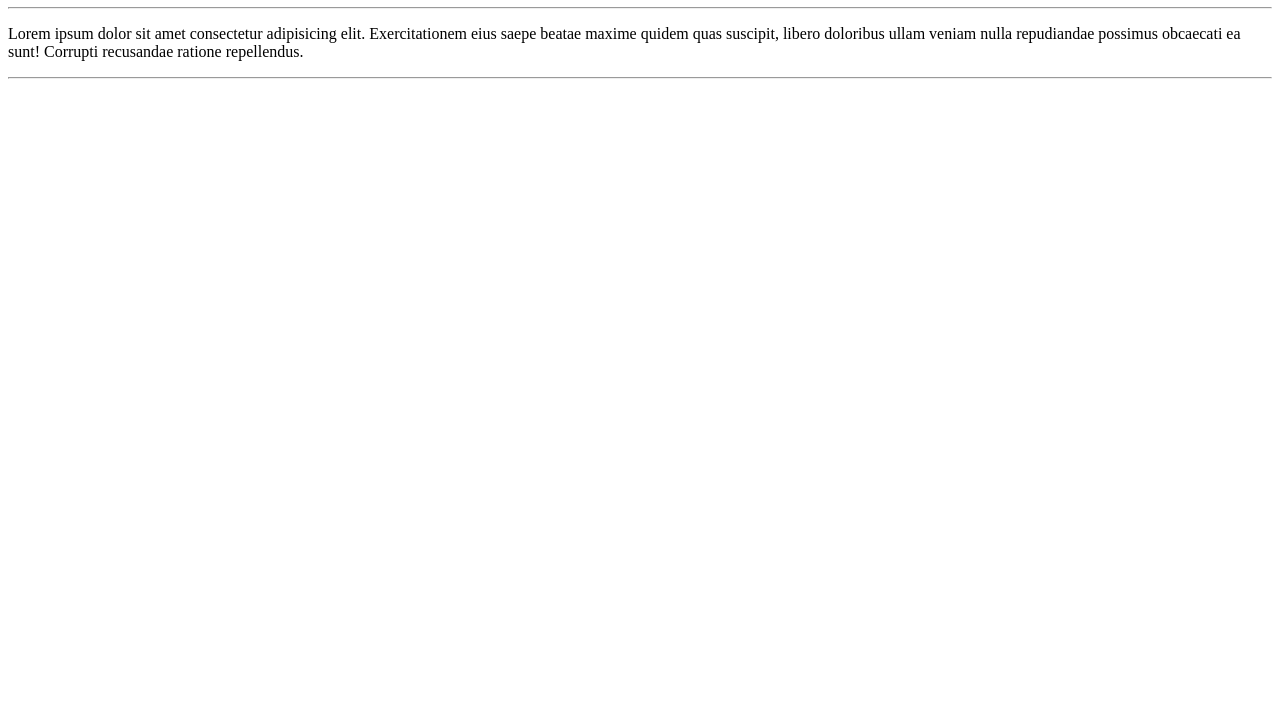
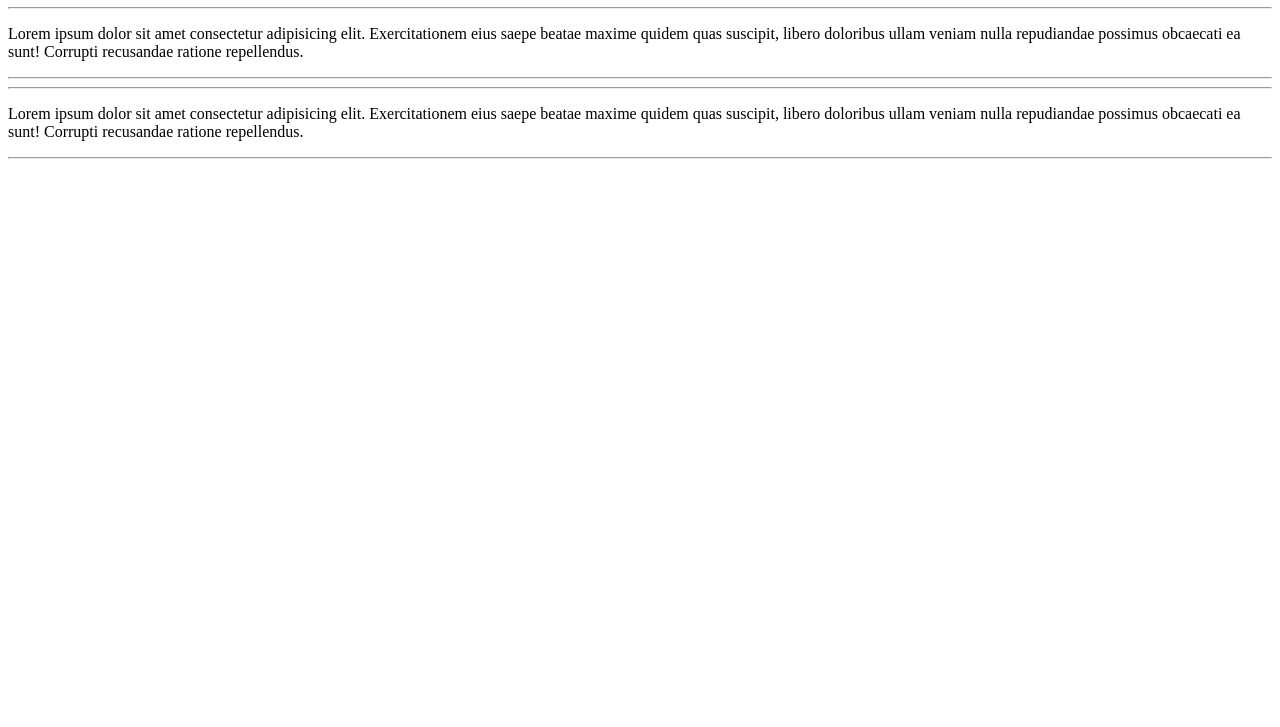
Before and after one commit to Leonardohrp/Curso-em-Video, a plain HTML site: page site-exemplo/index.html in a window 1280 px wide. Shown: the part 73-800 px from the top of the page. Drawn offline with Linux system fonts and the light colour scheme.

Commit message:
Adicionei um paragrafo

```diff
--- a/site-exemplo/index.html
+++ b/site-exemplo/index.html
@@ -10,5 +10,8 @@
     <hr>
         <p>Lorem ipsum dolor sit amet consectetur adipisicing elit. Exercitationem eius saepe beatae maxime quidem quas suscipit, libero doloribus ullam veniam nulla repudiandae possimus obcaecati ea sunt! Corrupti recusandae ratione repellendus.</p>
     <hr>
+    <hr>
+        <p>Lorem ipsum dolor sit amet consectetur adipisicing elit. Exercitationem eius saepe beatae maxime quidem quas suscipit, libero doloribus ullam veniam nulla repudiandae possimus obcaecati ea sunt! Corrupti recusandae ratione repellendus.</p>
+    <hr>
 </body>
 </html>
```
